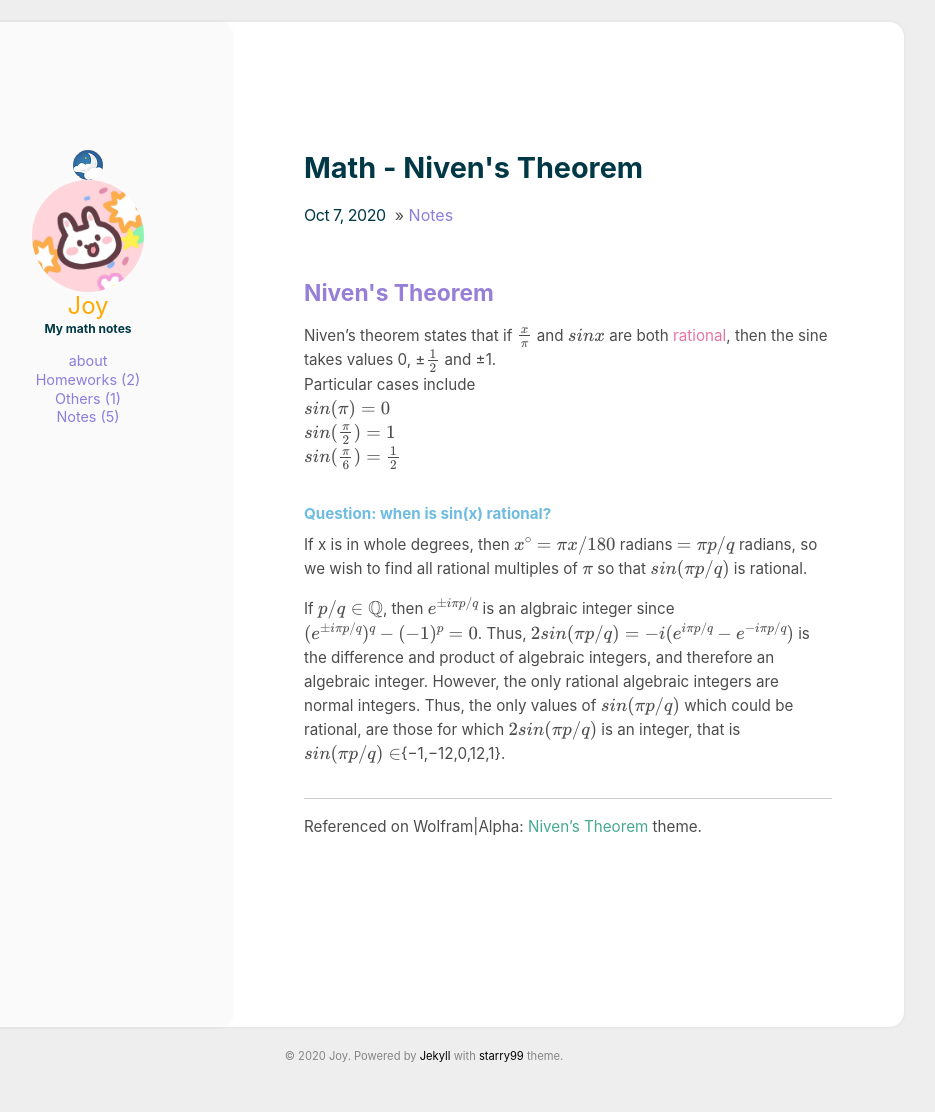
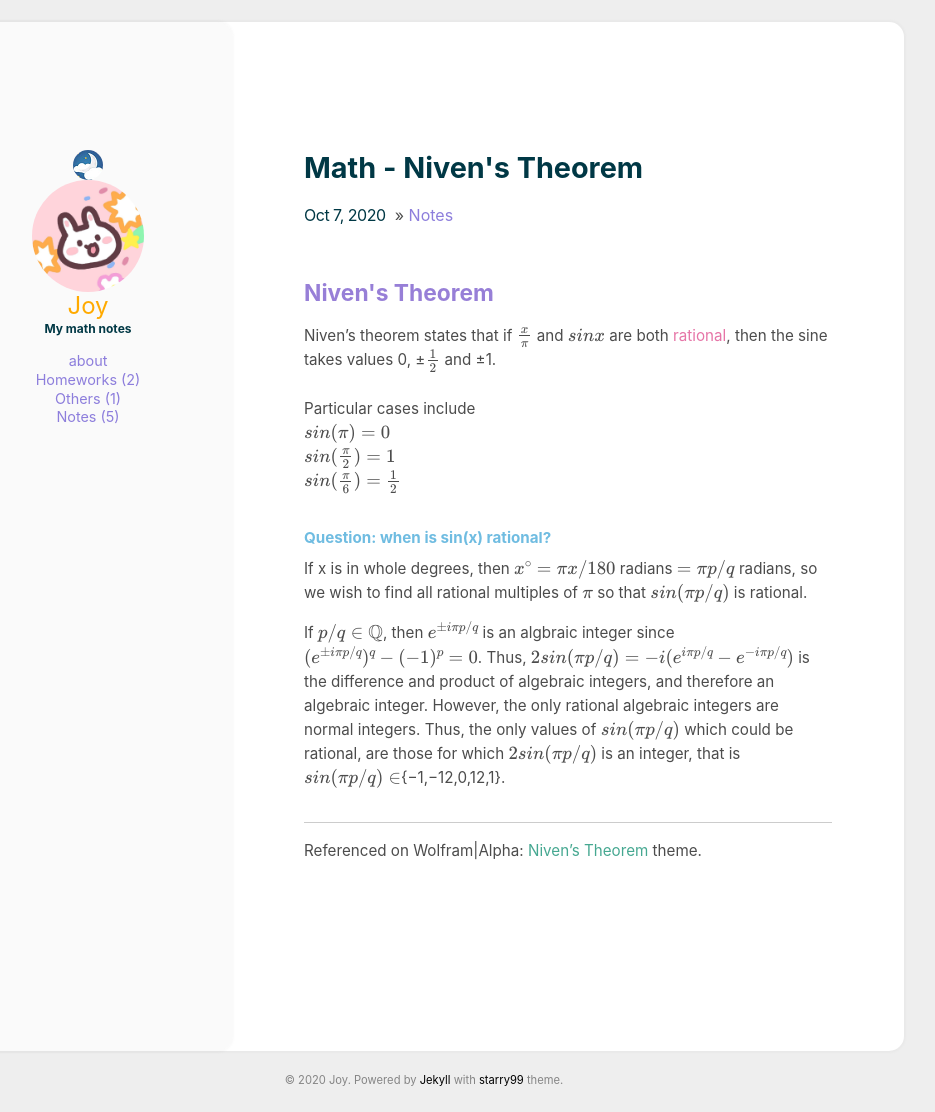
Before and after one commit to Joy3Luo/Joy3luo.github.io, a Jekyll site: the page built from _posts/2020-10-07-Nivens_Theorem.md, in a window 1280 px wide. Shown: the whole page, without its empty margins (216-1151 px from the left). Built offline with Jekyll 4.4.1, drawn with Linux system fonts in a browser that asks for light colours; formulas are drawn with MathJax 3; before the commit the page ends 1088 px from its top, so only the background shows below that.

```diff
--- a/_posts/2020-10-07-Nivens_Theorem.md
+++ b/_posts/2020-10-07-Nivens_Theorem.md
@@ -31,7 +31,7 @@ MathJax.Hub.Queue(function() {
 ## <font color= 977FD7> Niven's Theorem</font>
 
 Niven's theorem states that if $\frac{x}{\pi}$ and $sin x$ are both <font color= E675A7> rational</font>, then the sine takes values 0, ±$\frac{1}{2}$ and ±1.<br/>
-Particular cases include<br/>
+ <br/>Particular cases include<br/>
 $sin (\pi) = 0 $<br/>
 $sin (\frac{\pi}{2}) = 1 $<br/>
 $sin (\frac{\pi}{6}) = \frac{1}{2} $<br/>
```
